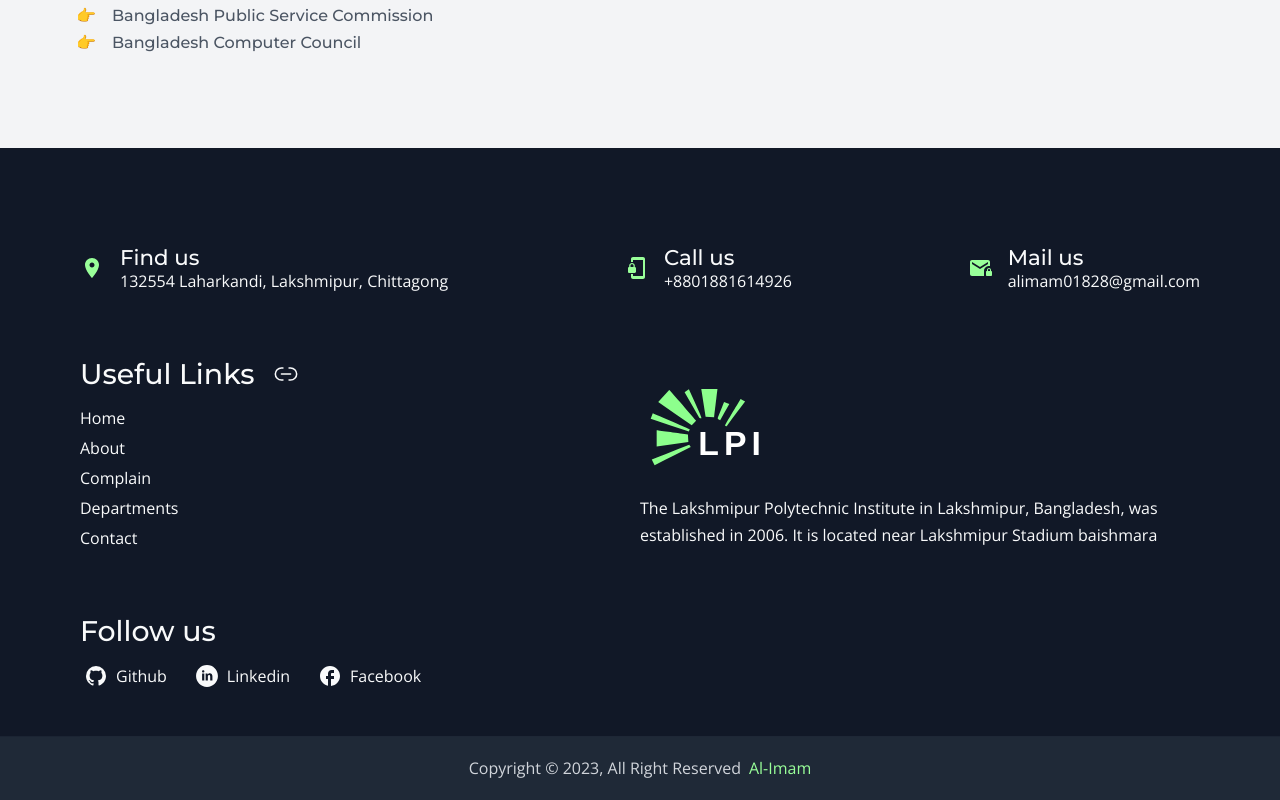
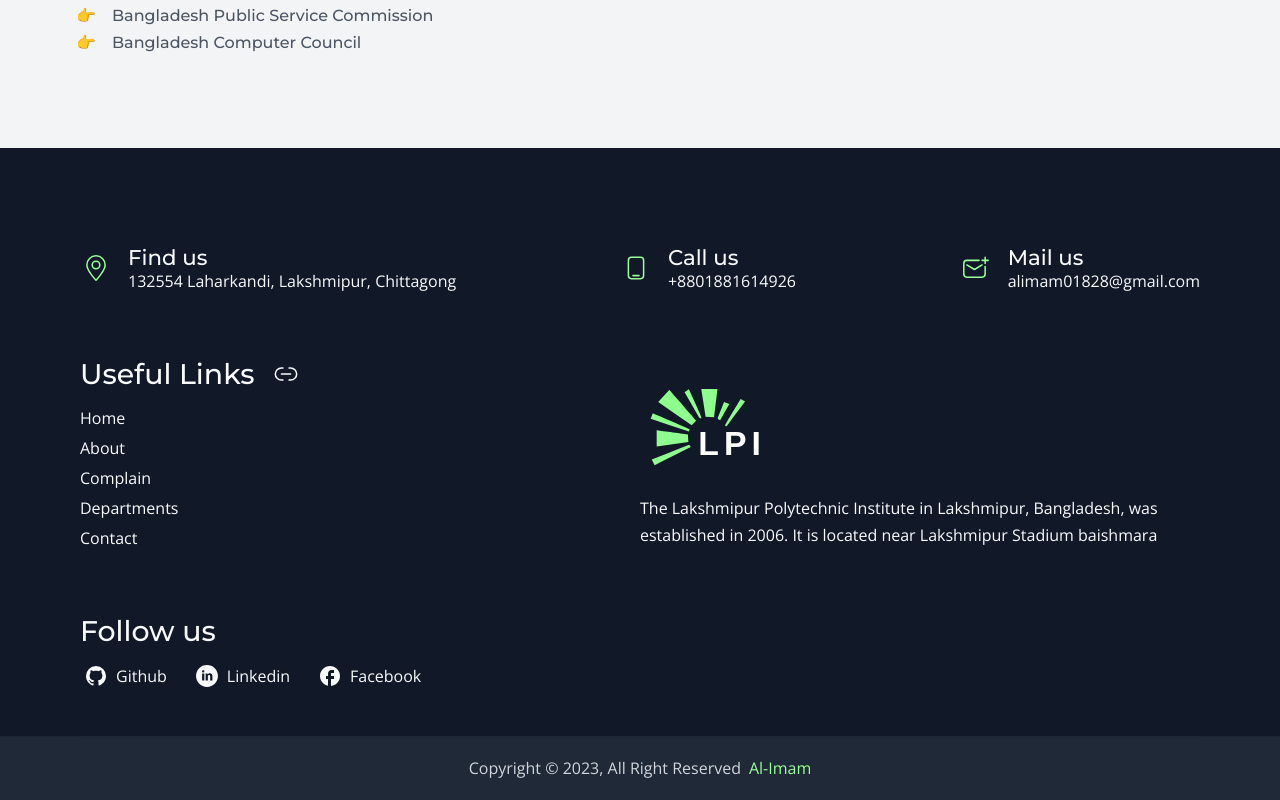
Before and after one commit to al-imam/lpi, a React (Vite) app: page /facilities/open-library in a window 1280 px wide. Shown: the part 1323-2123 px from the top of the page. Built offline with nearby package versions, Linux system fonts and the light colour scheme.

Commit message:
remove mui icon from contact page

```diff
--- a/src/components/Footer/ContactInfo/ContactInfo.jsx
+++ b/src/components/Footer/ContactInfo/ContactInfo.jsx
@@ -1,14 +1,11 @@
-import LocationOnIcon from "@mui/icons-material/LocationOn";
-import MailLockIcon from "@mui/icons-material/MailLock";
-import PhonelinkLockIcon from "@mui/icons-material/PhonelinkLock";
-
+import { Mobile, Email, Location } from "@svg";
 import classes from "./contactInfo.module.css";
 
 function ContactInfo() {
   return (
     <div className={classes.footerContact}>
       <div className={classes.contact}>
-        <LocationOnIcon />
+        <Location />
         <div className={classes.contactInfo}>
           <h4 className={classes.infoHeading}>Find us</h4>
           <address className={classes.infoDescription}>
@@ -17,7 +14,7 @@ function ContactInfo() {
         </div>
       </div>
       <div className={classes.contact}>
-        <PhonelinkLockIcon />
+        <Mobile />
         <div className={classes.contactInfo}>
           <h4 className={classes.infoHeading}>Call us</h4>
           <a className={classes.infoDescription} href="tel:+8801881614926">
@@ -26,7 +23,7 @@ function ContactInfo() {
         </div>
       </div>
       <div className={classes.contact}>
-        <MailLockIcon />
+        <Email />
         <div className={classes.contactInfo}>
           <h4 className={classes.infoHeading}>Mail us</h4>
           <a
```
